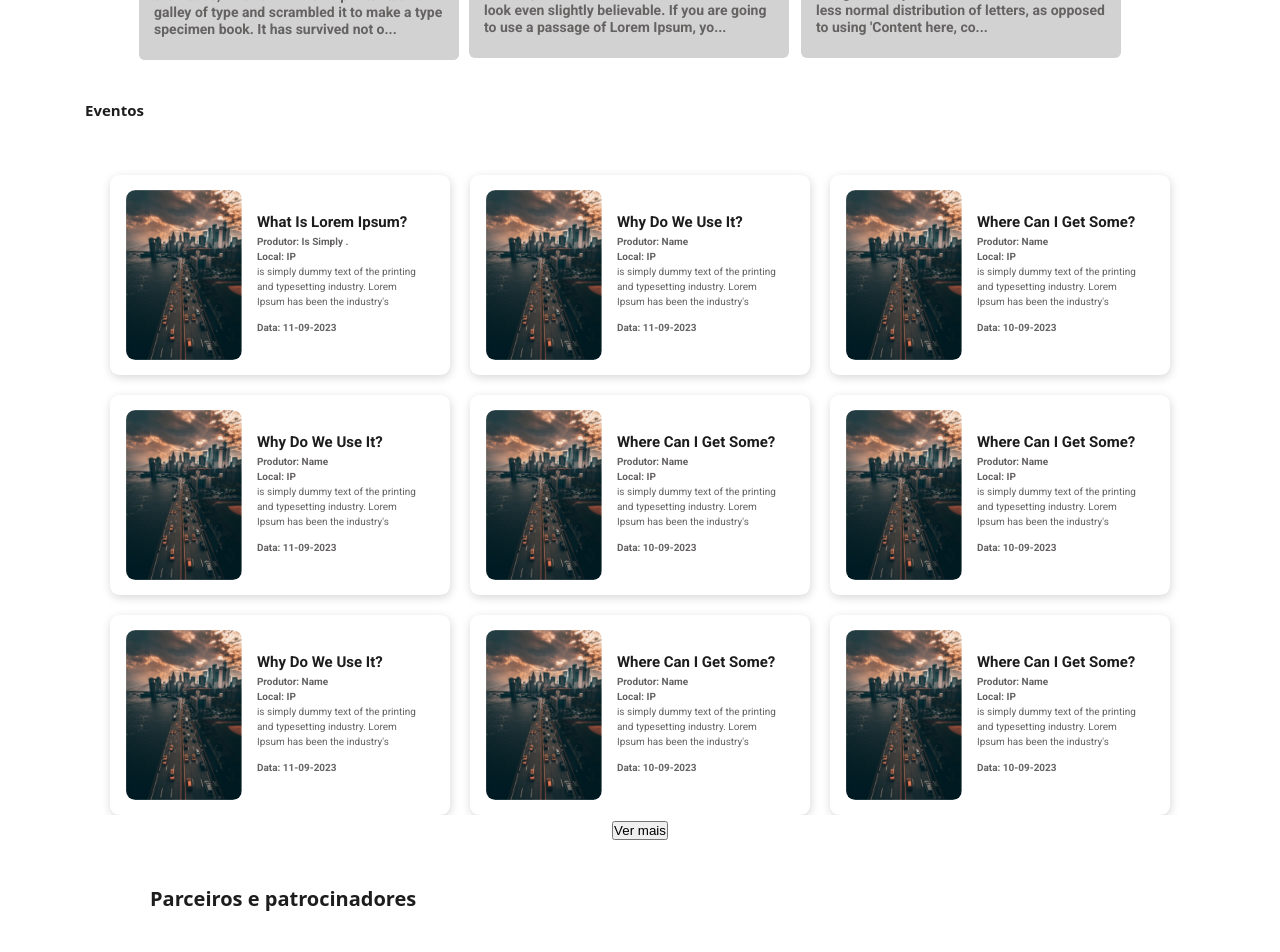
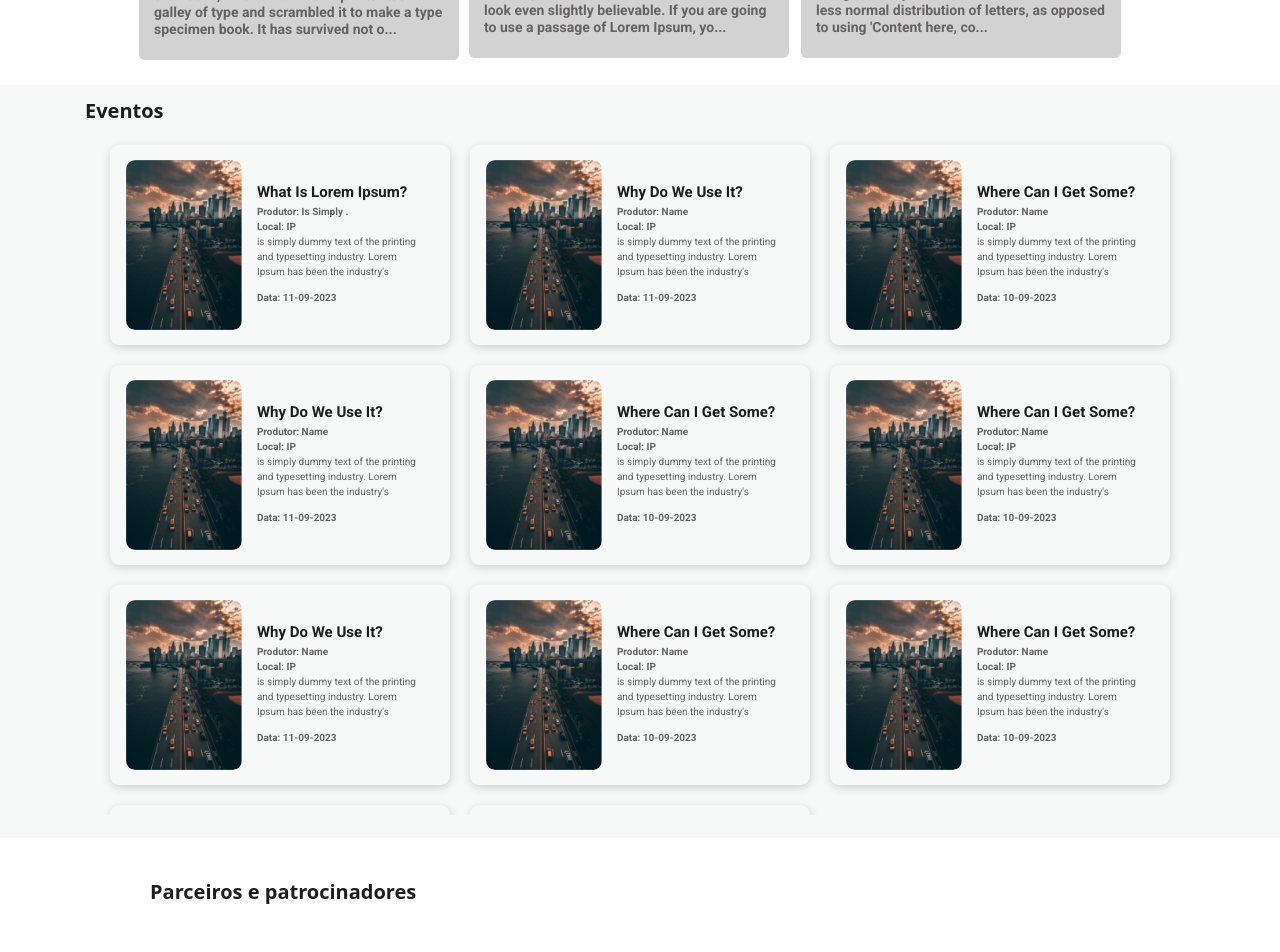
Before and after one commit to Michelpinto/ukb-projecto, a React (Vite) app: page / in a window 1280 px wide. Shown: the part 1220-2172 px from the top of the page. Built offline with nearby package versions, Linux system fonts and the light colour scheme.

Commit message:
refactor section Events

```diff
--- a/src/features/Home/Events/events-styles.ts
+++ b/src/features/Home/Events/events-styles.ts
@@ -5,7 +5,7 @@ const EventsWrapper = styled.div`
   display: flex;
   flex-direction:column;
   max-width: 120rem;
-
+  margin-bottom:2.25rem;
   justify-content: center;
   align-items: center;
 `;
@@ -13,9 +13,16 @@ const EventsHeader = styled.div`
   display: flex;
   width: 100%;
   height: 5rem;
+
   flex-direction: row;
-  justify-content: space-between;
+  justify-content: flex-start;
   align-items: center;
+  & h1 {
+    font-size: 2rem;
+    max-width: 98rem;
+    //margin: 0 auto;
+
+  }
 `;
 const EventsFooter = styled.div`
   display: flex;
@@ -28,6 +35,8 @@ const EventsFooter = styled.div`
 const SectionWrapper = styled.section`
   display: flex;
   position: relative;
+  background-color:#F7F9F9;
+
   width: 100%;
   flex-direction: column;
   justify-content: center;
@@ -38,7 +47,7 @@ const SectionWrapper = styled.section`
 const EventsContent=styled.div`
   justify-content:center;
   align-items: center;
-  padding-top:3rem;
+  //padding-top:1rem;
   padding-bottom:5rem;
   width:100%;
   height:680px;
@@ -50,6 +59,7 @@ const EventsContent=styled.div`
 
   padding-left:2rem;
   padding-right:2rem;
+
 
 `
 
--- a/src/features/Home/Events/events.tsx
+++ b/src/features/Home/Events/events.tsx
@@ -1,12 +1,12 @@
 
-import React, { useState } from 'react';
+import React from 'react';
 
 import {
      EventsHeader,
      EventsWrapper,
      SectionWrapper,
      EventsContent,
-     EventsFooter
+
      } from './events-styles';
 import { IEvent,EventCard } from '../../../components/events';
 import url_img from "../../../assets/eventImg.png"
@@ -97,8 +97,8 @@ const events:IEvent["event"][]=[{
   id:"id11"
 }]
 const Events: React.FC = () => {
-  const [show_more, setShowMore]=useState(false)
-  const eventsFiltered=show_more?events.slice(0,events.length):events.slice(0,9)
+
+  const eventsFiltered=events
   return (
       <SectionWrapper>
          <EventsWrapper>
@@ -109,12 +109,7 @@ const Events: React.FC = () => {
             {
               eventsFiltered.map((event,index)=><EventCard key={index} event={event}/>)
             }
-
           </EventsContent>
-          <EventsFooter>
-          <button onClick={()=>setShowMore(!show_more)}>Ver {show_more?"menos":"mais"}</button>
-            </EventsFooter >
-
         </EventsWrapper>
       </SectionWrapper>
   );
```
